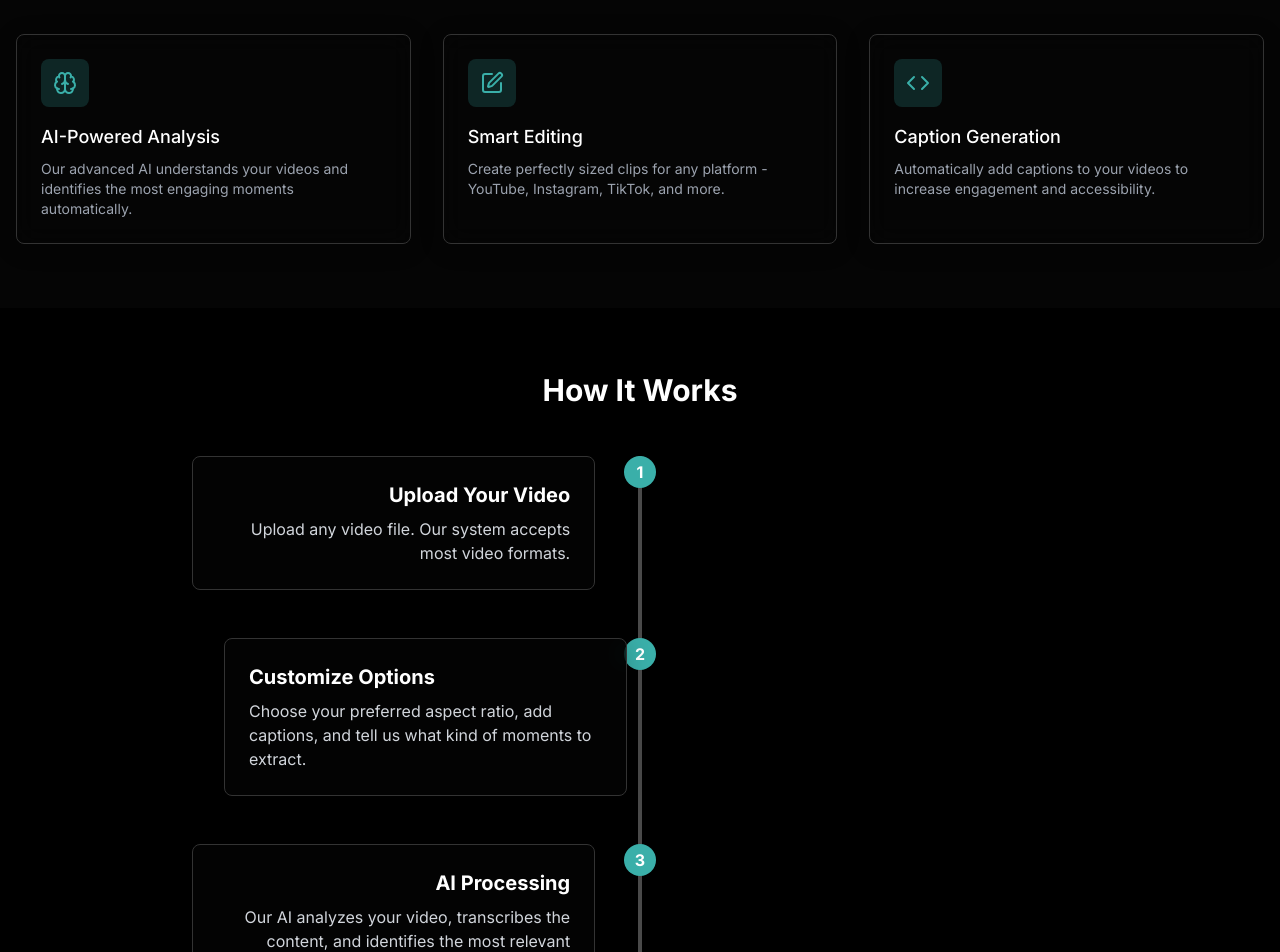
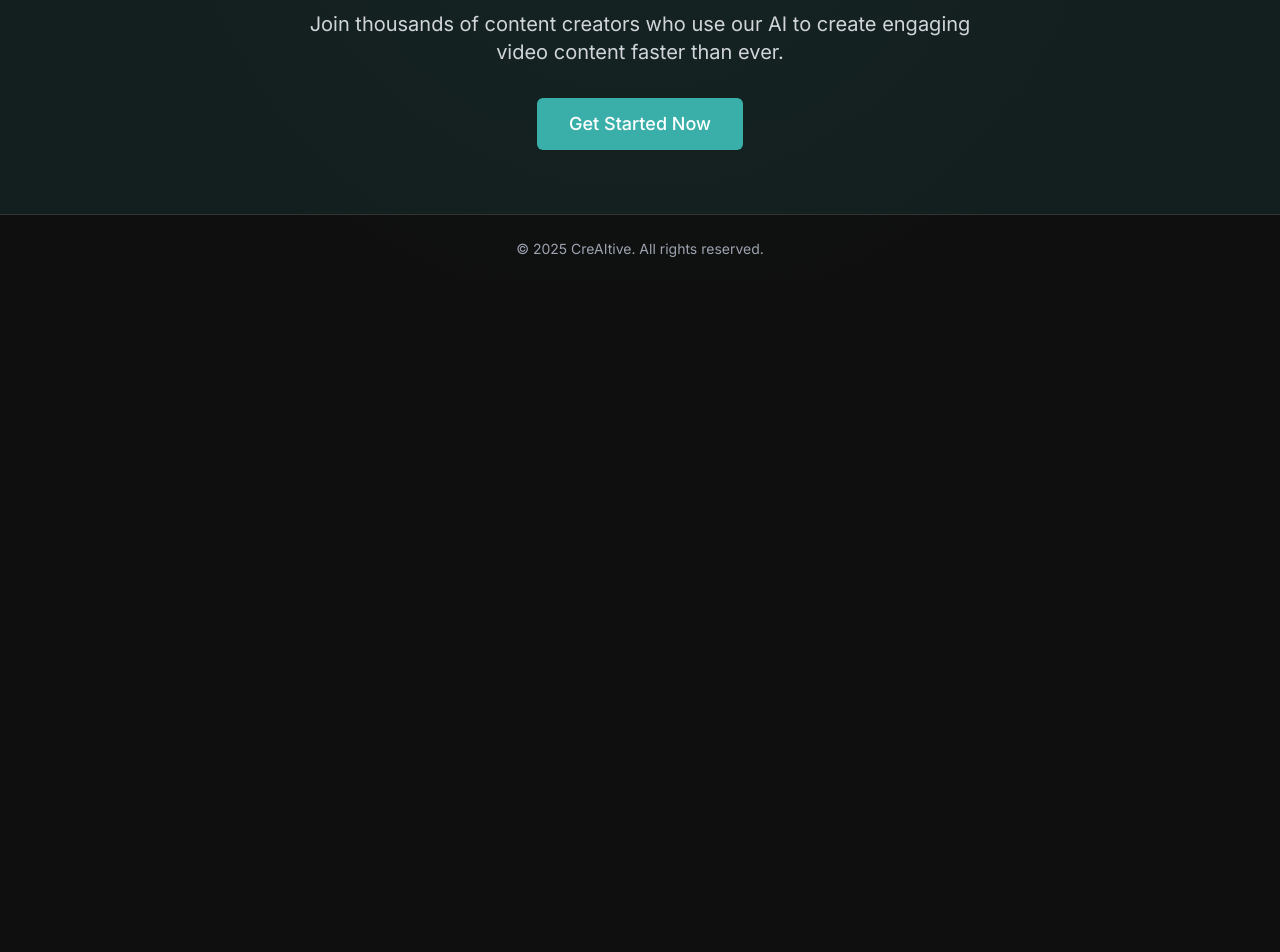
Before and after one commit to HackerInRed/quick-vidsmith-42, a React (Vite) app: page / in a window 1280 px wide. Shown: the part 640-1592 px from the top of the page. After the commit the page ends 923 px from the top, so only its background shows below. Built offline with nearby package versions, Linux system fonts and the light colour scheme.

Commit message:
Remove sections and adjust layout
Removed the features and how it works sections. Adjusted the header and upload page content.

```diff
--- a/src/components/Layout.tsx
+++ b/src/components/Layout.tsx
@@ -17,8 +17,6 @@ const Layout: React.FC<LayoutProps> = ({ children, fullWidth = false }) => {
             <Logo />
           </Link>
           <nav className="hidden md:flex items-center space-x-8">
-            <a href="#features" className="text-gray-300 hover:text-white transition-colors">Features</a>
-            <a href="#how-it-works" className="text-gray-300 hover:text-white transition-colors">How It Works</a>
             <Link to="/upload" className="btn-primary">Get Started</Link>
           </nav>
           <button className="block md:hidden text-white">
--- a/src/components/upload/UploadHero.tsx
+++ b/src/components/upload/UploadHero.tsx
@@ -1,25 +1,11 @@
 
 import React from 'react';
-import { motion } from 'framer-motion';
 
 export const UploadHero = () => {
   return (
     <section className="w-full py-10 md:py-16">
       <div className="container mx-auto px-4">
-        <motion.div
-          initial={{ opacity: 0, y: 20 }}
-          animate={{ opacity: 1, y: 0 }}
-          transition={{ duration: 0.5 }}
-          className="max-w-3xl mx-auto text-center"
-        >
-          <h1 className="text-4xl md:text-5xl lg:text-6xl font-bold text-white mb-4">
-            Transform Your <span className="text-vidsmith-accent">Videos</span> with AI
-          </h1>
-          <p className="text-gray-300 text-lg md:text-xl max-w-2xl mx-auto">
-            Upload your video and our AI will analyze it, find the most engaging moments,
-            and create a perfect edit optimized for social media.
-          </p>
-        </motion.div>
+        {/* Empty hero section as requested */}
       </div>
     </section>
   );
--- a/src/components/upload/UploadProcessor.tsx
+++ b/src/components/upload/UploadProcessor.tsx
@@ -1,4 +1,3 @@
-
 import React, { useState, useEffect } from 'react';
 import { UploadStep } from './UploadStep';
 import { EditOptionsStep } from './EditOptionsStep';
@@ -197,12 +196,15 @@ export const UploadProcessor = () => {
             </div>
           )}
 
-          {/* Step indicators */}
+          {/* Step indicators with centered timeline */}
           <div className="mb-8">
-            <div className="flex justify-between items-center">
+            <div className="flex justify-between items-center relative">
+              {/* Center line - positioned absolutely */}
+              <div className="absolute left-1/2 transform -translate-x-1/2 top-4 w-3/4 h-0.5 bg-gray-700 z-0"></div>
+
               {['upload', 'options', 'processing', 'result'].map((step, index) => (
                 <React.Fragment key={step}>
-                  <div className="flex flex-col items-center">
+                  <div className="flex flex-col items-center z-10">
                     <div
                       className={`w-8 h-8 rounded-full flex items-center justify-center
                       ${currentStep === step
@@ -224,16 +226,6 @@ export const UploadProcessor = () => {
                       {step.charAt(0).toUpperCase() + step.slice(1)}
                     </span>
                   </div>
-
-                  {index < 3 && (
-                    <div
-                      className={`flex-1 h-0.5 ${
-                        ['upload', 'options', 'processing'].indexOf(currentStep) > index
-                          ? 'bg-green-500'
-                          : 'bg-gray-700'
-                      }`}
-                    ></div>
-                  )}
                 </React.Fragment>
               ))}
             </div>
--- a/src/pages/Index.tsx
+++ b/src/pages/Index.tsx
@@ -3,8 +3,6 @@ import React from 'react';
 import { Link } from 'react-router-dom';
 import { motion } from 'framer-motion';
 import Layout from '../components/Layout';
-import FeatureCard from '../components/FeatureCard';
-import { Brain, Edit, Code } from 'lucide-react';
 
 const Index = () => {
   return (
@@ -43,71 +41,6 @@ const Index = () => {
         </div>
       </section>
 
-      {/* Features Section */}
-      <section className="py-16 bg-vidsmith-darker text-white">
-        <div className="container mx-auto px-4">
-          <h2 className="text-3xl font-bold text-center mb-12">Powerful Features</h2>
-          <div className="grid md:grid-cols-3 gap-8">
-            <FeatureCard
-              icon={Brain}
-              title="AI-Powered Analysis"
-              description="Our advanced AI understands your videos and identifies the most engaging moments automatically."
-            />
-            <FeatureCard
-              icon={Edit}
-              title="Smart Editing"
-              description="Create perfectly sized clips for any platform - YouTube, Instagram, TikTok, and more."
-            />
-            <FeatureCard
-              icon={Code}
-              title="Caption Generation"
-              description="Automatically add captions to your videos to increase engagement and accessibility."
-            />
-          </div>
-        </div>
-      </section>
-
-      {/* How It Works */}
-      <section className="py-16 bg-black text-white">
-        <div className="container mx-auto px-4">
-          <h2 className="text-3xl font-bold text-center mb-12">How It Works</h2>
-          <div className="max-w-4xl mx-auto">
-            <div className="relative">
-              {/* Timeline */}
-              <div className="absolute left-0 md:left-1/2 transform md:translate-x-[-50%] h-full w-1 bg-vidsmith-muted"></div>
-
-              {/* Steps */}
-              <div className="space-y-12">
-                <TimelineItem
-                  step="1"
-                  title="Upload Your Video"
-                  description="Upload any video file. Our system accepts most video formats."
-                  isLeft={true}
-                />
-                <TimelineItem
-                  step="2"
-                  title="Customize Options"
-                  description="Choose your preferred aspect ratio, add captions, and tell us what kind of moments to extract."
-                  isLeft={false}
-                />
-                <TimelineItem
-                  step="3"
-                  title="AI Processing"
-                  description="Our AI analyzes your video, transcribes the content, and identifies the most relevant segments."
-                  isLeft={true}
-                />
-                <TimelineItem
-                  step="4"
-                  title="Download & Share"
-                  description="Get your perfectly edited clips ready to share on any platform."
-                  isLeft={false}
-                />
-              </div>
-            </div>
-          </div>
-        </div>
-      </section>
-
       {/* CTA Section */}
       <section className="py-16 bg-vidsmith-accent/10 text-white">
         <div className="container mx-auto px-4 text-center">
@@ -124,36 +57,4 @@ const Index = () => {
   );
 };
 
-interface TimelineItemProps {
-  step: string;
-  title: string;
-  description: string;
-  isLeft: boolean;
-}
-
-const TimelineItem: React.FC<TimelineItemProps> = ({ step, title, description, isLeft }) => {
-  return (
-    <div className="relative flex md:justify-between items-start">
-      <div className={`w-full md:w-[45%] ${isLeft ? 'md:text-right md:mr-8' : 'md:ml-8 md:order-1'}`}>
-        <motion.div
-          initial={{ opacity: 0, x: isLeft ? -50 : 50 }}
-          whileInView={{ opacity: 1, x: 0 }}
-          viewport={{ once: true }}
-          transition={{ duration: 0.5 }}
-          className="glass-panel p-6 rounded-lg"
-        >
-          <h3 className="text-xl font-bold mb-2">{title}</h3>
-          <p className="text-gray-300">{description}</p>
-        </motion.div>
-      </div>
-
-      <div className="absolute left-0 md:left-1/2 transform md:translate-x-[-50%] flex items-center justify-center">
-        <div className="w-8 h-8 rounded-full bg-vidsmith-accent text-white flex items-center justify-center font-bold z-10">
-          {step}
-        </div>
-      </div>
-    </div>
-  );
-};
-
 export default Index;
```
